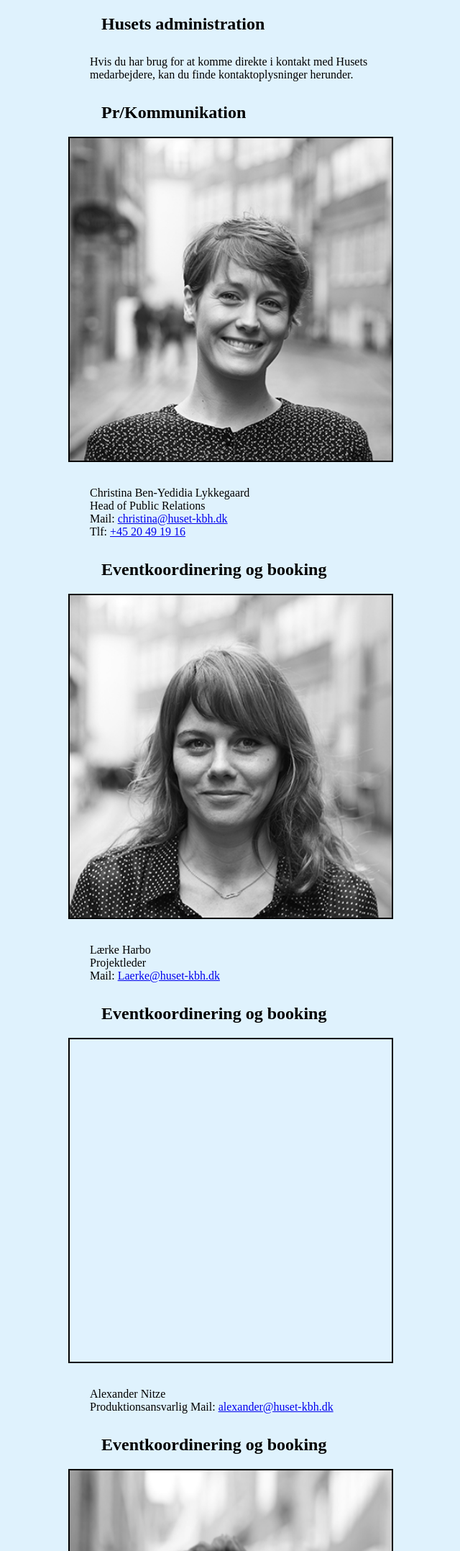
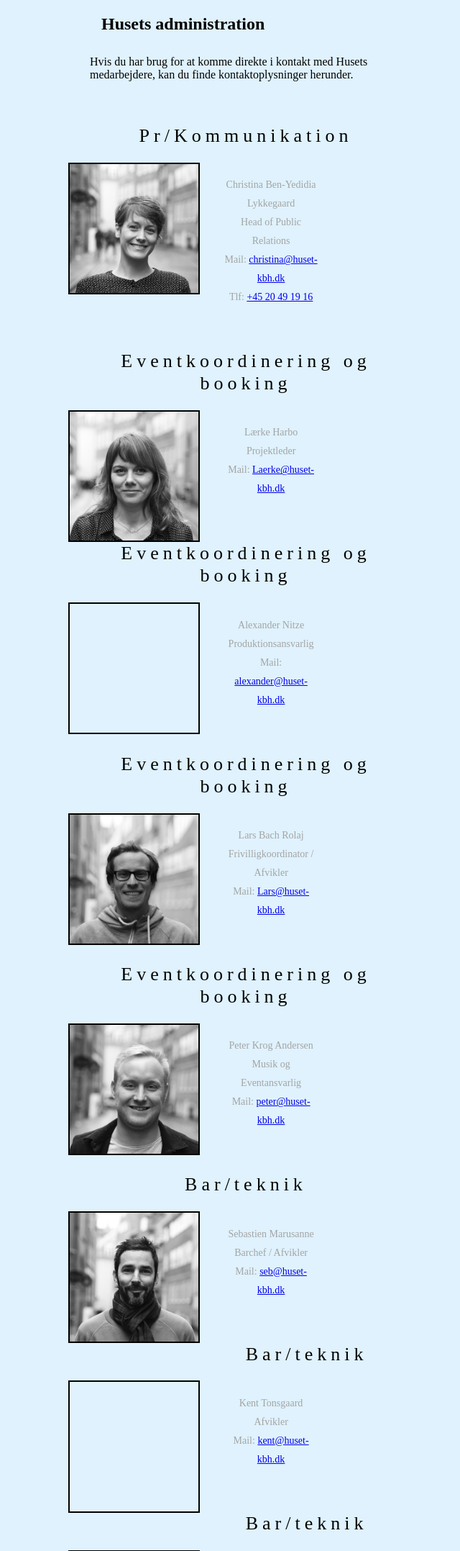
Before and after one commit to sara175k/HusetKBH_projekt, a PHP site: page /administration.html in a window 768 px wide. Shown: the top 2155 px of the page at 72% size, without its empty margins (65-705 px from the left). Run offline with PHP 8.4, Linux system fonts and the light colour scheme.

Commit message:
administration

```diff
--- a/administration.html
+++ b/administration.html
@@ -47,7 +47,7 @@
    <p>Hvis du har brug for at komme direkte i kontakt med Husets medarbejdere, kan du finde kontaktoplysninger herunder.</p>
 
 
-
+<section id="admin">
 
 <div class="column">
     <h2>Pr/Kommunikation</h2>
@@ -185,7 +185,7 @@ Mail: <a href="mailto:FB2R@kff.kk.dk">FB2R@kff.kk.dk</a></p>
   </div>
 
 
-
+    </section>
 
 <?php include "footer.html"; ?>
 </body>
--- a/style.css
+++ b/style.css
@@ -29,10 +29,6 @@ table {
 
 }
 
-
-
-
-
 /*admin*/
 
 /*
@@ -46,16 +42,16 @@ table {
 
 */
 
-admin h2 {
+#admin h2 {
     text-align: center;
     margin-top: 50px;
     font-size: 26px;
     color: black;
     line-height: 1.2;
     letter-spacing: 6px;
-    width: 100%;
     position: relative;
     font-weight: 400;
+
 }
 
 #admin p {
@@ -73,7 +69,7 @@ admin h2 {
 
 #admin_picture {
     width: 100%;
-     border: 2px solid black;
+    border: 2px solid black;
 }
 
 #admin .16 {
@@ -150,24 +146,35 @@ admin h2 {
 
 
 /*MOBIL NAV*/
-@media (min-width: 360px) and (max-width:766px){
-    .navbar{
-
-    }
+@media (min-width: 360px) and (max-width:766px) {
+    .navbar {}
 }
 
 
 /*TABLET NAV*/
-@media (min-width: 767px) and (max-width: 1023px){
-    .navbar{
+
+@media (min-width: 767px) and (max-width: 1023px) {
+    .navbar {
         padding-left: 100px;
+    }
+
+    #admin_picture {
+        width: 40%;
+        display: block;
+        margin-left: auto;
+        margin-right: auto;
+        float: left;
+        margin-right: 2em;
+    }
+
+    #admin h2 {
+        float: inherit;
     }
 }
 
-
 /*PC NAV*/
 @media (min-width: 1024px) {
-    .navbar{
+    .navbar {
         padding-left: 105px;
     }
 }
@@ -438,7 +445,8 @@ h4 {
     text-align: center;
     font-family: verdana, sans-serif
 }
-h2{
+
+h2 {
     padding-left: 46px;
 }
 
@@ -471,7 +479,7 @@ ul.balsalen {
     width: 100%;
     outline-color: gray;
     outline-width: thin;
-    outline-style:dashed;
+    outline-style: dashed;
     padding-top: .2em
 }
 
@@ -521,7 +529,8 @@ form {
 }
 
 
-input[type=text], input[type=submit] {
+input[type=text],
+input[type=submit] {
     width: 100%;
     padding: 12px;
     margin: 8px 0;
```
